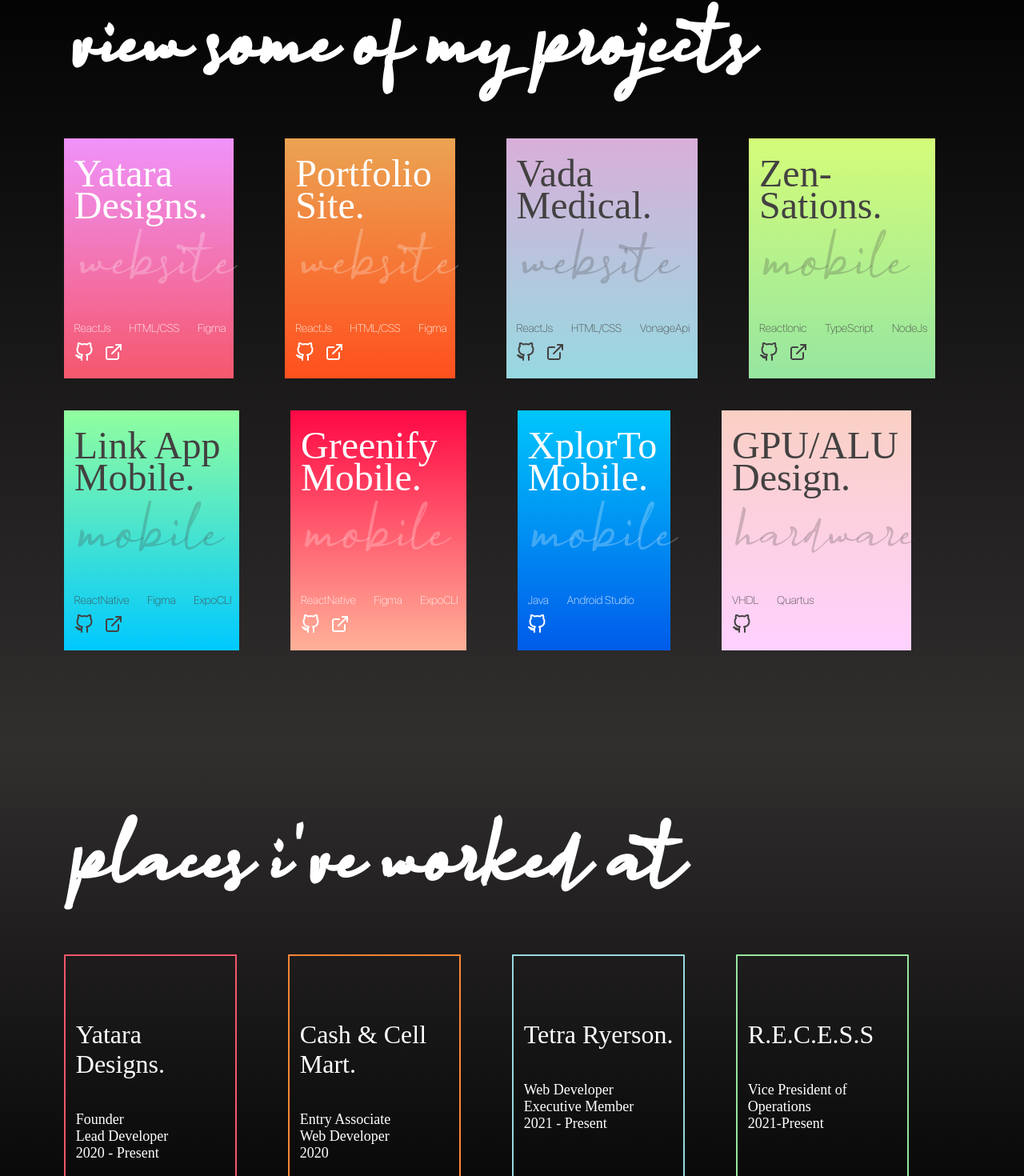
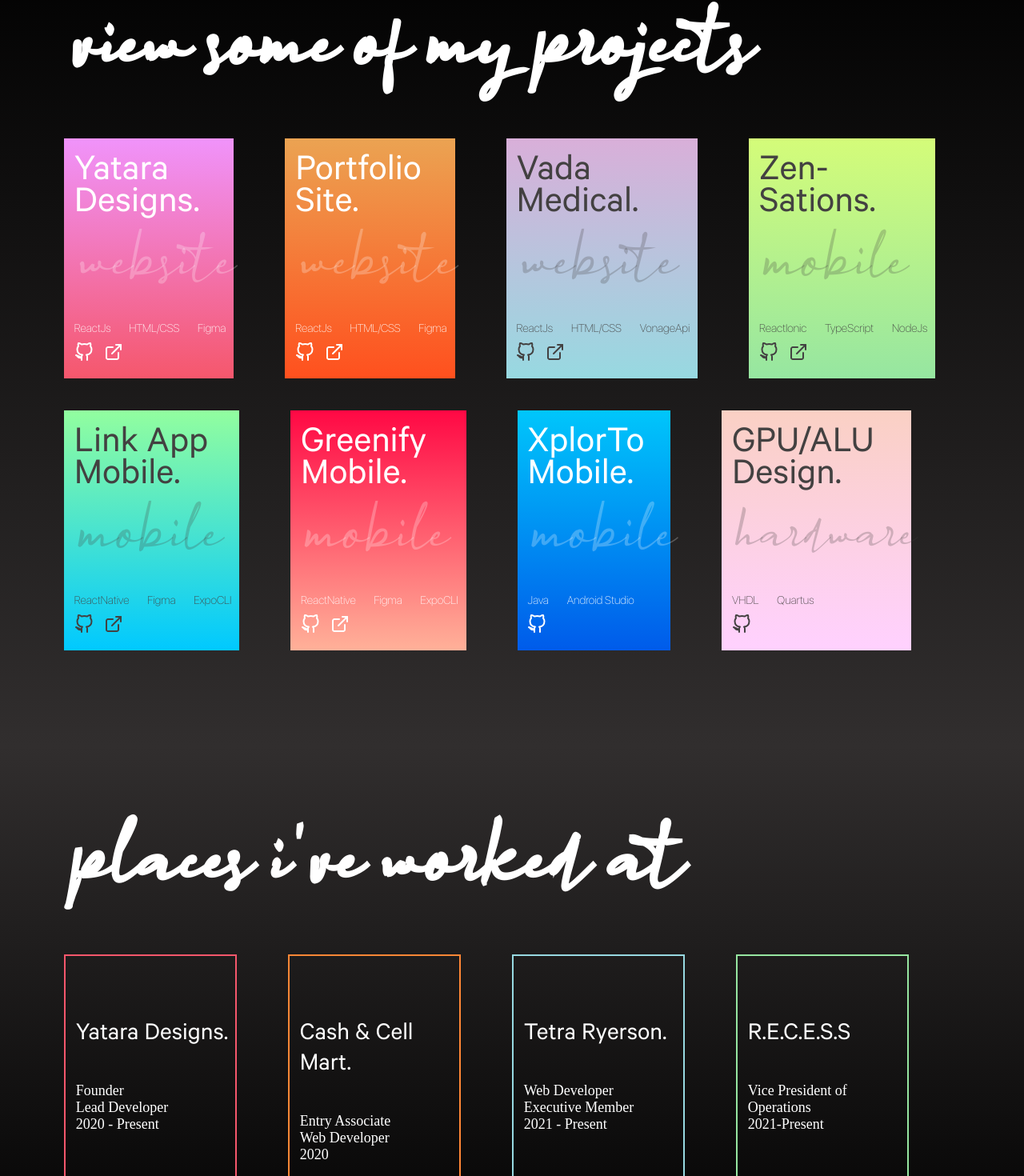
Before and after one commit to yaj-23/personal-site, a React (Create React App) app: page / in a window 1280 px wide. Shown: the part 870-2340 px from the top of the page at 80% size. Built offline with nearby package versions, Linux system fonts and the light colour scheme.

Commit message:
yesirrrr

```diff
--- a/src/components/pages/Projects.css
+++ b/src/components/pages/Projects.css
@@ -26,7 +26,7 @@
 
 .card-header{
   padding-top: 3vh;
-  font-family: Calibre;
+  font-family: 'CalibreReg';
   font-style: normal;
   font-weight: 500;
   font-size: 3rem;
--- a/src/components/pages/Works.css
+++ b/src/components/pages/Works.css
@@ -13,7 +13,7 @@
 }
 
 .company{
-    font-family: Calibre;
+    font-family: 'CalibreReg';
     font-style: normal;
     font-weight: 500;
     font-size: 2rem;
```
